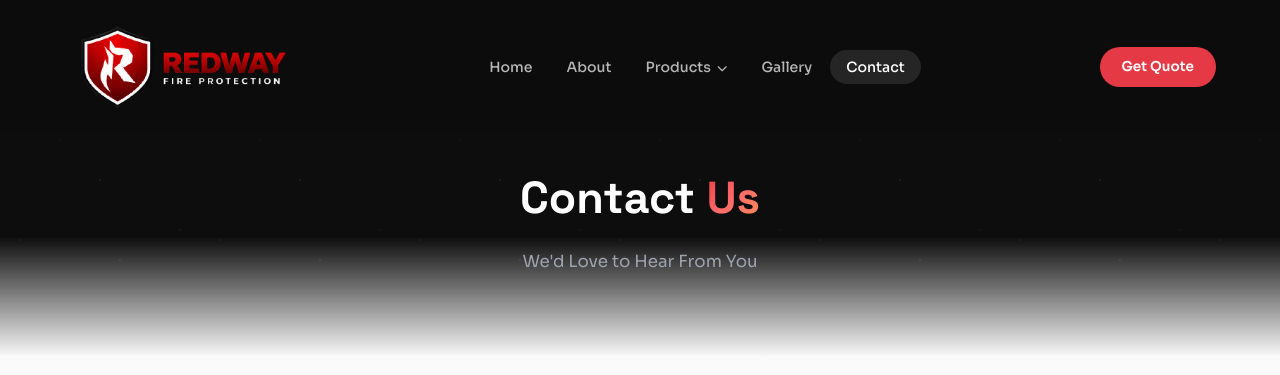
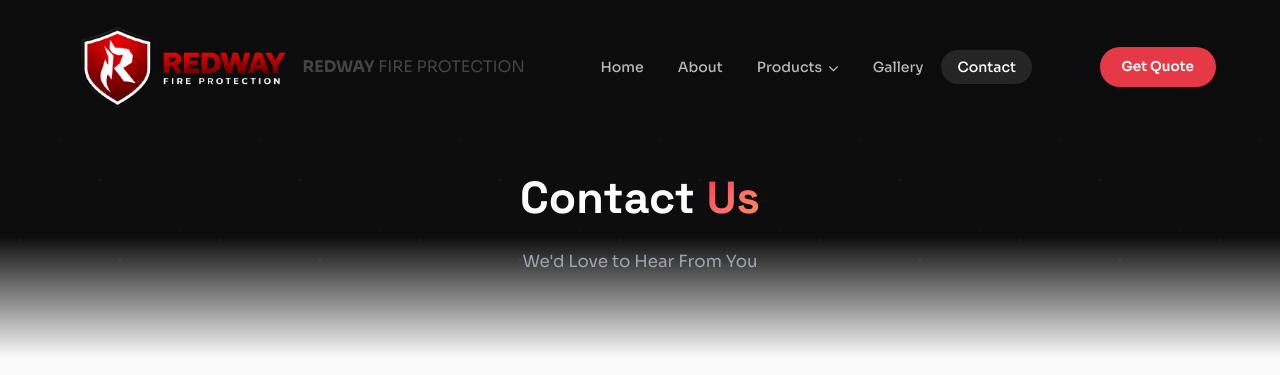
Before and after one commit to rahilpatel03/redway, a plain HTML site: page contact.html in a window 1280 px wide. Shown: the top 375 px of the page. Drawn offline with Linux system fonts and the light colour scheme.

Commit message:
New Update

```diff
--- a/contact.html
+++ b/contact.html
@@ -23,6 +23,10 @@
         <div class="container navbar-inner">
             <a href="index.html" class="nav-logo">
                 <img src="images/logo.png" alt="Redway">
+                <div>
+                    <strong>REDWAY</strong>
+                    <span>FIRE PROTECTION</span>
+                </div>
             </a>
             <ul class="nav-links" id="nav-links">
                 <li><a href="index.html">Home</a></li>
@@ -36,11 +40,13 @@
                         <a href="products.html#inline-inductors"><i class="fas fa-random"></i> Inline Inductors</a>
                         <a href="products.html#foam-generators"><i class="fas fa-wind"></i> Foam Generators</a>
                         <a href="products.html#foam-branches"><i class="fas fa-code-branch"></i> Foam Branches</a>
-                        <a href="products.html#handline-nozzles"><i class="fas fa-hand-holding-water"></i> Handline Nozzles</a>
+                        <a href="products.html#handline-nozzles"><i class="fas fa-hand-holding-water"></i> Handline
+                            Nozzles</a>
                         <a href="products.html#foam-trolley"><i class="fas fa-dolly"></i> Mobile Foam Trolley</a>
                         <a href="products.html#foam-makers"><i class="fas fa-flask"></i> Foam Makers</a>
                         <a href="products.html#stand-post"><i class="fas fa-sign"></i> Stand Post</a>
-                        <a href="products.html#high-expansion-foam-generator"><i class="fas fa-cloud"></i> High Expansion Foam Generator</a>
+                        <a href="products.html#high-expansion-foam-generator"><i class="fas fa-cloud"></i> High
+                            Expansion Foam Generator</a>
                     </div>
                 </li>
                 <li><a href="gallery.html">Gallery</a></li>
@@ -184,7 +190,9 @@
                 <h4>Get In Touch</h4>
                 <a href="tel:+918980731320"><i class="fas fa-phone-alt"></i> +91 - 8980731320</a>
                 <a href="mailto:redwayfp@gmail.com"><i class="fas fa-envelope"></i> redwayfp@gmail.com</a>
-                <a href="https://maps.google.com/?q=6,+Nageshwar+Estate,+opp.+Javahar+Nagar,+Amraiwadi,+Ahmedabad,+Gujarat+380021" target="_blank"><i class="fas fa-map-marker-alt"></i> 6, Nageshwar Estate, Amraiwadi, Ahmedabad - 380021</a>
+                <a href="https://maps.google.com/?q=6,+Nageshwar+Estate,+opp.+Javahar+Nagar,+Amraiwadi,+Ahmedabad,+Gujarat+380021"
+                    target="_blank"><i class="fas fa-map-marker-alt"></i> 6, Nageshwar Estate, Amraiwadi, Ahmedabad -
+                    380021</a>
             </div>
         </div>
         <div class="footer-bottom">
```
Also changed, not shown: 1 other file.
